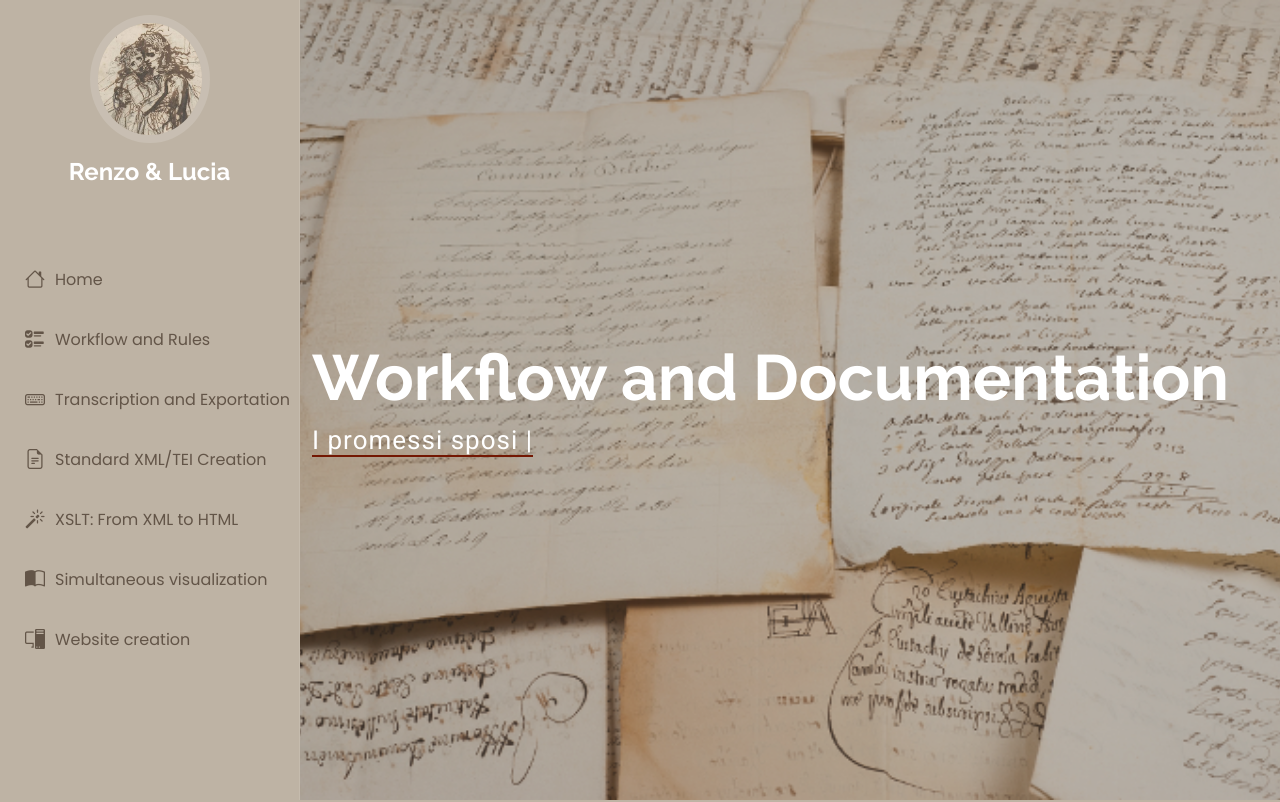
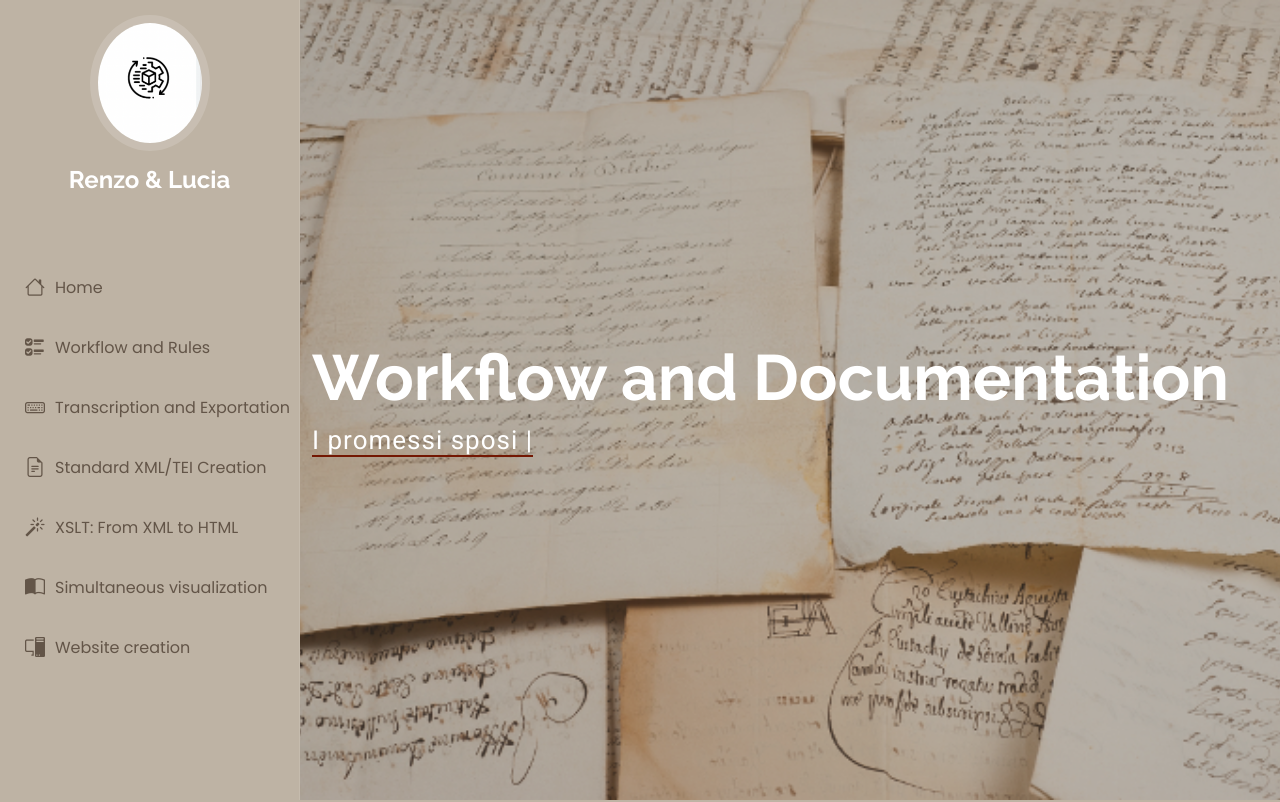
Before and after one commit to Renzo-Lucia/DigitalScholarlyEditing_Renzo-Lucia, a plain HTML site: page workflowanddoc.html in a window 1280 px wide. Shown: the top 802 px of the page. Drawn offline with Linux system fonts and the light colour scheme.

Commit message:
delete image workflow

```diff
--- a/workflowanddoc.html
+++ b/workflowanddoc.html
@@ -42,7 +42,7 @@
     <i class="header-toggle d-xl-none bi bi-list"></i>
 
     <div class="profile-img">
-      <img src="assets/img/losnoviosfavicon.png" alt="" class="img-fluid rounded-circle">
+      <img src="assets/img/workflow.png" alt="" class="img-fluid rounded-circle">
     </div>
 
     <a href="index.html" class="logo d-flex align-items-center justify-content-center">
```
